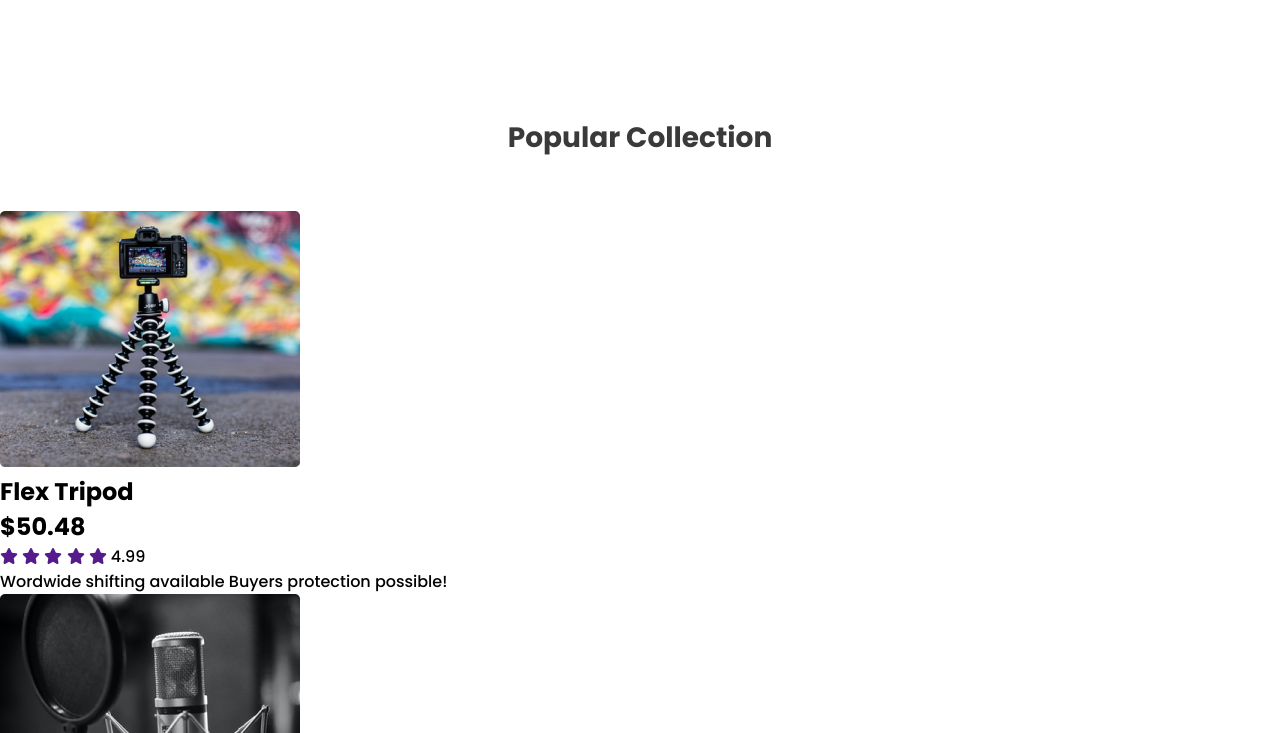
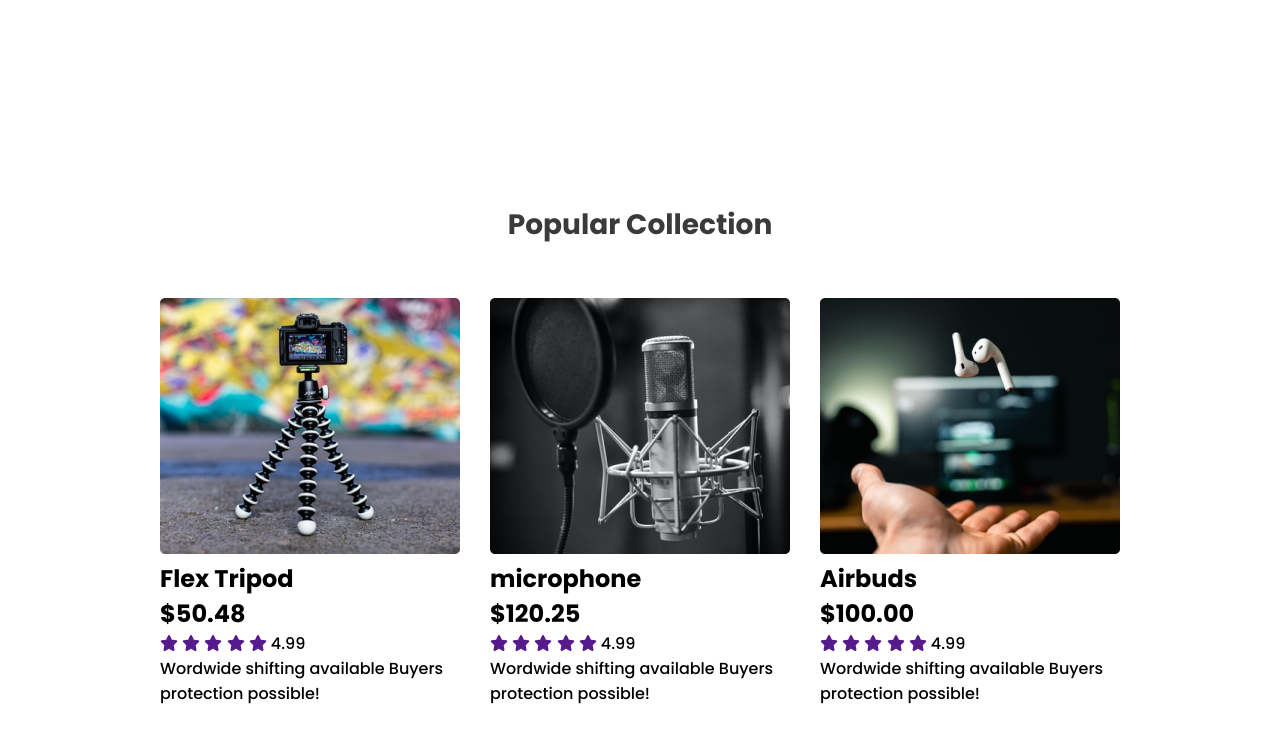
Before and after one commit to jarin96/influencer-gear-main, a plain HTML site: page index.html in a window 1280 px wide. Shown: the part 1001-1734 px from the top of the page. Drawn offline with Linux system fonts and the light colour scheme.

Commit message:
collection flex applied

```diff
--- a/css/style.css
+++ b/css/style.css
@@ -134,3 +134,10 @@ nav{
     border-bottom: 2px solid #FFFFFF;
     margin: 50px 0;
 }
+/* photo collection part css*/
+.collections{
+      display: grid;
+      gap: 30px;
+      grid-template-columns: repeat(3, 1fr);
+
+}
--- a/index.html
+++ b/index.html
@@ -70,7 +70,7 @@
     </header>
     <!-- header ends -->
     <!-- main-top-section  -->
-    <main>
+    <main class="container">
         <section id="collection">
             <div class="section-title">
                 <h2>Popular Collection</h2>
```
